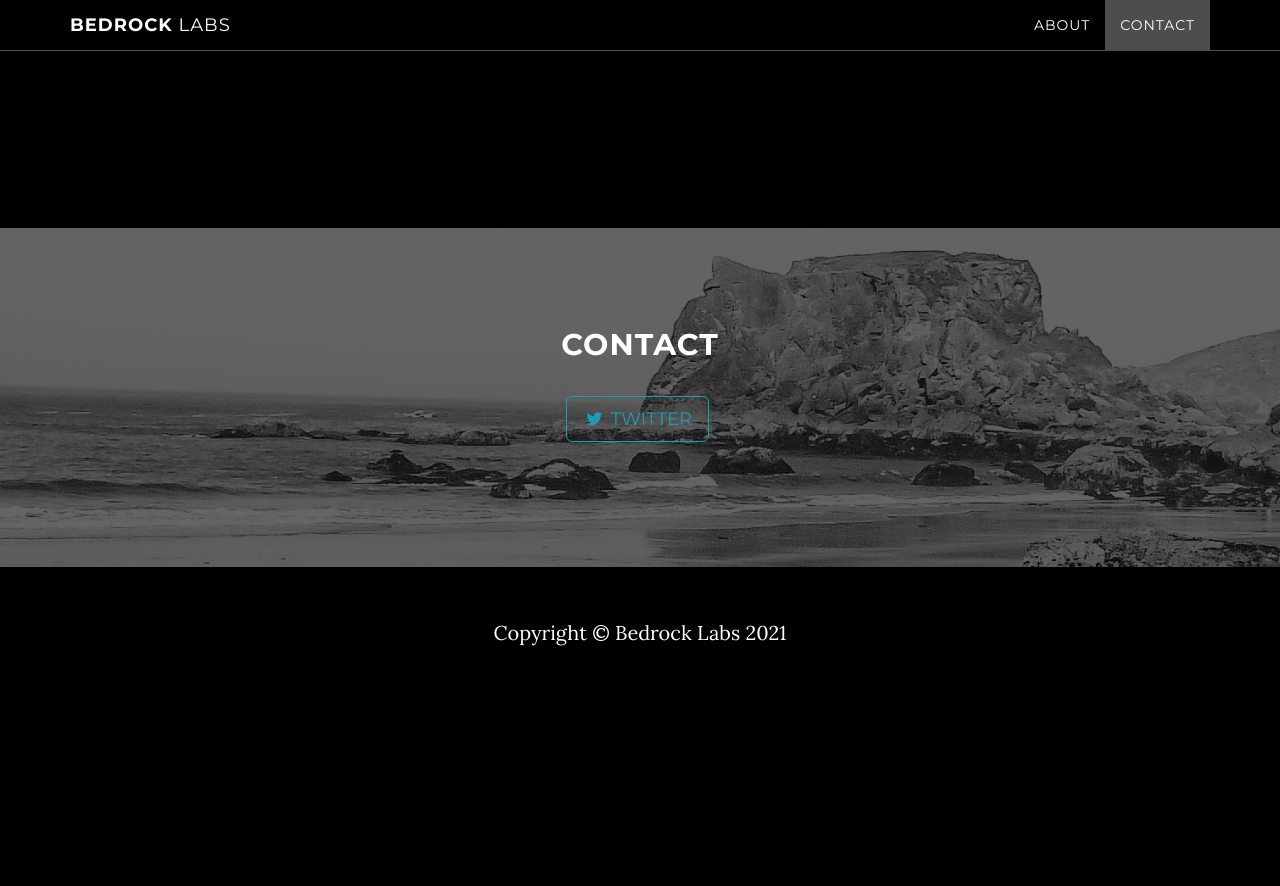
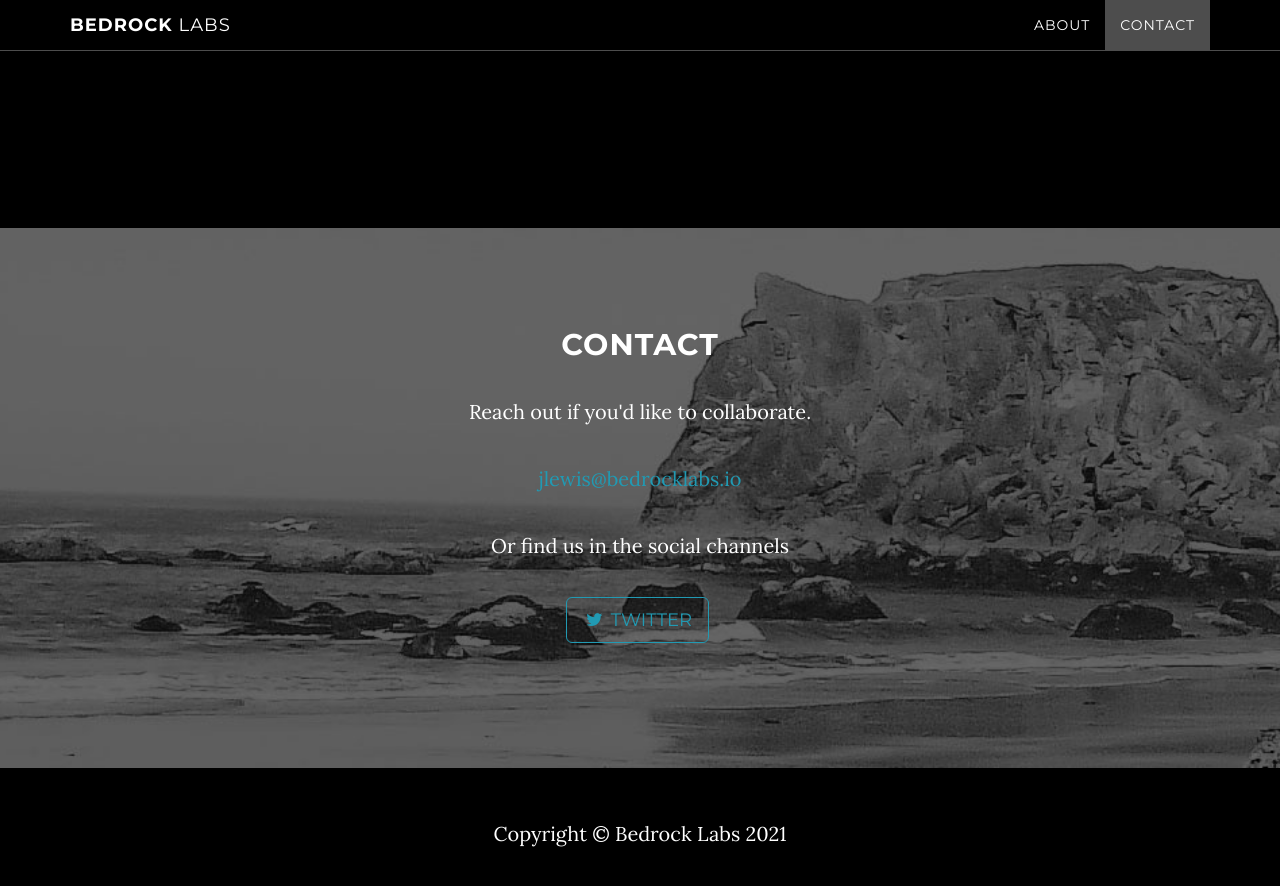
Before and after one commit to justinlewis/bedrock-labs, a Jekyll site: the page built from index.html, in a window 1280 px wide and 900 px high, scrolled down 1206 px. Shown: the top 886 px of the window. Built offline with Jekyll 4.4.1, drawn with Linux system fonts in a browser that asks for light colours; before the commit the page ends 1905 px from its top, so only the background shows below that.

Commit message:
Update contact.html

```diff
--- a/_includes/contact.html
+++ b/_includes/contact.html
@@ -5,9 +5,10 @@
             <div class="container">
                 <div class="col-lg-8 col-lg-offset-2">
                     <h2>Contact</h2>
-<!--                     <p>Reach out if you'd like to collaborate.</p> -->
-                    <!-- <p><a href="mailto:{{ site.email }}">{{ site.email }}</a> </p> -->
+                    <p>Reach out if you'd like to collaborate.</p>
+                    <p><a href="mailto:{{ site.email }}">{{ site.email }}</a> </p>
 
+                    <p>Or find us in the social channels</p>
                     <ul class="list-inline banner-social-buttons">
                         {% for network in site.social %}
                         <li>
```
